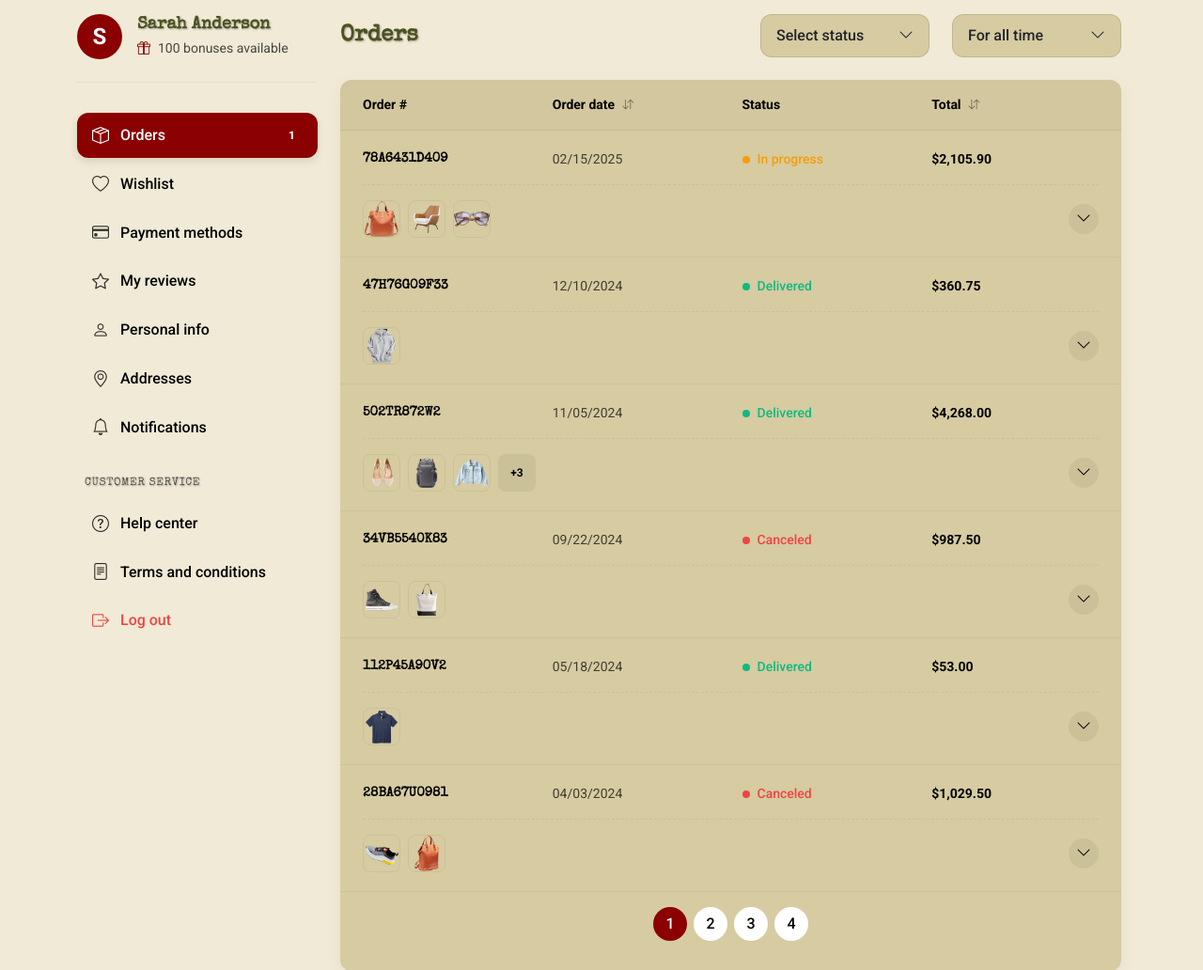
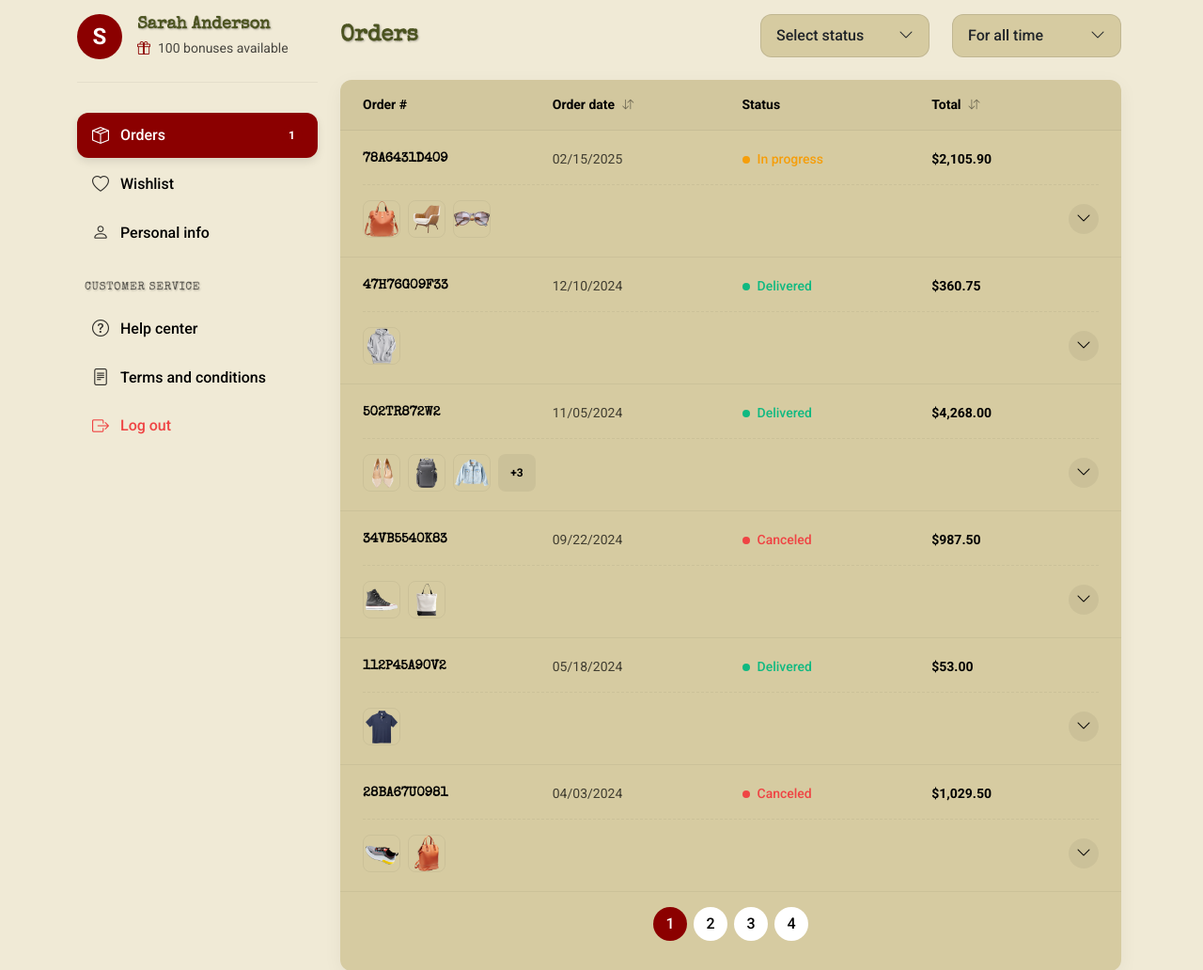
Before and after one commit to aobh2763/Projet-Symfony, a Symfony app: template templates/user/account.html.twig in a window 1280 px wide. Shown: the part 392-1424 px from the top of the page at 94% size. Run offline with Twig, Linux system fonts and the light colour scheme; the template is opened without the code that fills it, so the values that code supplies are empty; some libraries are stand-ins or nearby versions.

Commit message:
sidebar user updated

```diff
--- a/templates/fragments/account/profilesidebar.html.twig
+++ b/templates/fragments/account/profilesidebar.html.twig
@@ -27,36 +27,16 @@
                     <span>Wishlist</span>
                 </button>
             </li>
-            <li class="nav-item" role="presentation">
-                <button class="nav-link" id="payment-tab" data-bs-toggle="tab" data-bs-target="#payment" type="button" role="tab" aria-controls="payment" aria-selected="false">
-                    <i class="bi bi-credit-card"></i>
-                    <span>Payment methods</span>
-                </button>
-            </li>
-            <li class="nav-item" role="presentation">
-                <button class="nav-link" id="reviews-tab" data-bs-toggle="tab" data-bs-target="#reviews" type="button" role="tab" aria-controls="reviews" aria-selected="false">
-                    <i class="bi bi-star"></i>
-                    <span>My reviews</span>
-                </button>
-            </li>
+
+
             <li class="nav-item" role="presentation">
                 <button class="nav-link" id="personal-tab" data-bs-toggle="tab" data-bs-target="#personal" type="button" role="tab" aria-controls="personal" aria-selected="false">
                     <i class="bi bi-person"></i>
                     <span>Personal info</span>
                 </button>
             </li>
-            <li class="nav-item" role="presentation">
-                <button class="nav-link" id="addresses-tab" data-bs-toggle="tab" data-bs-target="#addresses" type="button" role="tab" aria-controls="addresses" aria-selected="false">
-                    <i class="bi bi-geo-alt"></i>
-                    <span>Addresses</span>
-                </button>
-            </li>
-            <li class="nav-item" role="presentation">
-                <button class="nav-link" id="notifications-tab" data-bs-toggle="tab" data-bs-target="#notifications" type="button" role="tab" aria-controls="notifications" aria-selected="false">
-                    <i class="bi bi-bell"></i>
-                    <span>Notifications</span>
-                </button>
-            </li>
+
+
         </ul>
 
         <h6 class="nav-section-title">Customer service</h6>
--- a/templates/fragments/mainheader.html.twig
+++ b/templates/fragments/mainheader.html.twig
@@ -106,7 +106,7 @@
 
                 <!-- Wishlist -->
                 {% if is_granted('ROLE_USER') %}
-                <a href="{{ path('app_user_account') }}" class="header-action-btn d-none d-md-flex">
+                <a href="{{ path('app_user_account') }}" class="header-action-btn d-none d-md-flex"></a>
                 {% else %}
                 <a href="{{ path('app_login') }}" class="header-action-btn d-none d-md-flex">
                 {% endif %}
```
